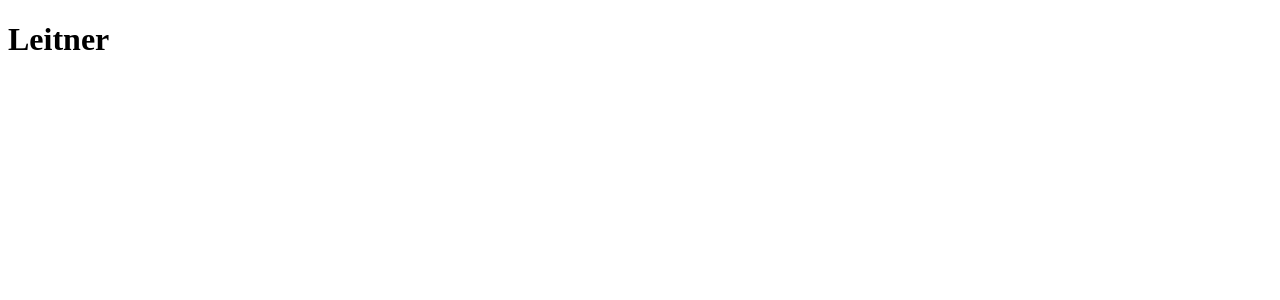
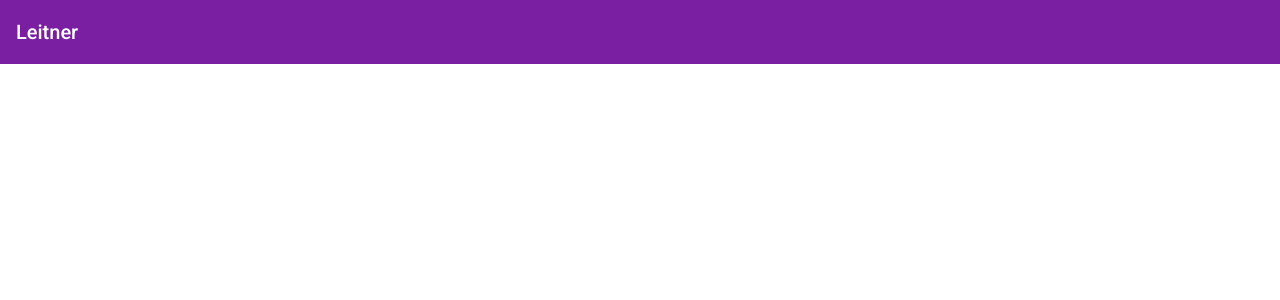
Before and after one commit to federico1818/leitner, an Angular app: page / in a window 1280 px wide. Shown: the top 300 px of the page. Built offline with nearby package versions, Linux system fonts and the light colour scheme.

Commit message:
add angular material

```diff
--- a/angular.json
+++ b/angular.json
@@ -28,6 +28,7 @@
               "src/assets"
             ],
             "styles": [
+              "./node_modules/@angular/material/prebuilt-themes/purple-green.css",
               "src/styles.scss"
             ],
             "scripts": []
@@ -92,6 +93,7 @@
               "src/assets"
             ],
             "styles": [
+              "./node_modules/@angular/material/prebuilt-themes/purple-green.css",
               "src/styles.scss"
             ],
             "scripts": []
@@ -123,6 +125,7 @@
           }
         }
       }
-    }},
+    }
+  },
   "defaultProject": "leitner"
 }
--- a/package.json
+++ b/package.json
@@ -12,10 +12,12 @@
   "private": true,
   "dependencies": {
     "@angular/animations": "~9.1.0",
+    "@angular/cdk": "^9.2.1",
     "@angular/common": "~9.1.0",
     "@angular/compiler": "~9.1.0",
     "@angular/core": "~9.1.0",
     "@angular/forms": "~9.1.0",
+    "@angular/material": "^9.2.1",
     "@angular/platform-browser": "~9.1.0",
     "@angular/platform-browser-dynamic": "~9.1.0",
     "@angular/router": "~9.1.0",
--- a/src/app/app.component.html
+++ b/src/app/app.component.html
@@ -1 +1,3 @@
-<h1>Leitner</h1>
+<mat-toolbar color="primary">
+    Leitner
+</mat-toolbar>
--- a/src/index.html
+++ b/src/index.html
@@ -6,8 +6,10 @@
   <base href="/">
   <meta name="viewport" content="width=device-width, initial-scale=1">
   <link rel="icon" type="image/x-icon" href="favicon.ico">
+  <link href="https://fonts.googleapis.com/css?family=Roboto:300,400,500&display=swap" rel="stylesheet">
+  <link href="https://fonts.googleapis.com/icon?family=Material+Icons" rel="stylesheet">
 </head>
-<body>
+<body class="mat-typography">
   <app-root></app-root>
 </body>
 </html>
--- a/src/styles.scss
+++ b/src/styles.scss
@@ -1 +1,4 @@
 /* You can add global styles to this file, and also import other style files */
+
+html, body { height: 100%; }
+body { margin: 0; font-family: Roboto, "Helvetica Neue", sans-serif; }
```
Also changed, not shown: src/app/app.module.ts (+11 -5 lines), src/app/material/material.module.ts (added, +17 -0 lines), 1 other file (tests, documents, lock files or other folders).
